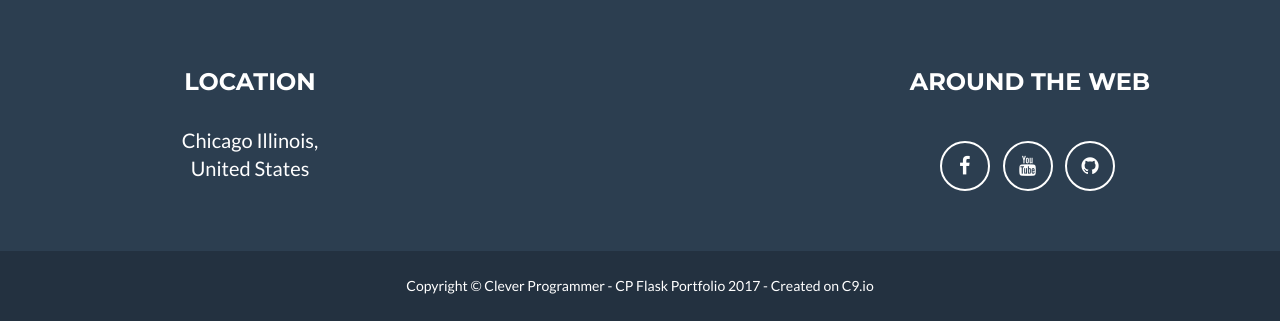
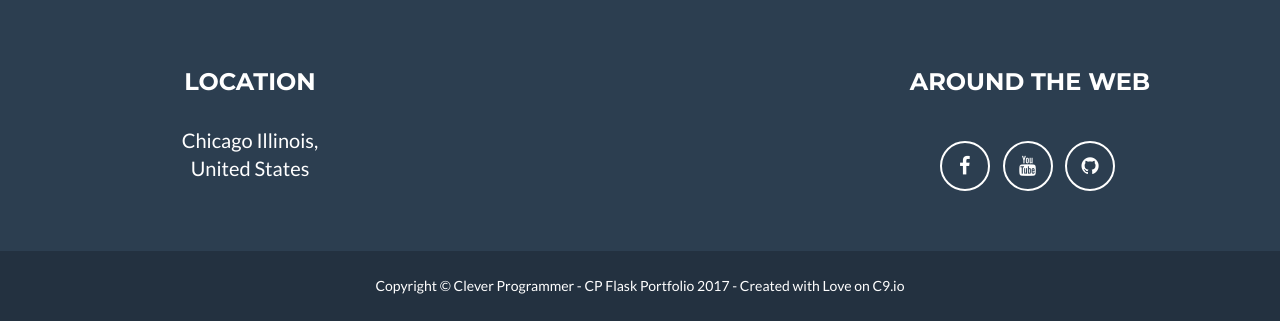
Before and after one commit to leftbrainstuff/flask-cloud9-demo, a Flask app: page / in a window 1280 px wide. Shown: the part 1789-2110 px from the top of the page. Run offline with Flask 2, Linux system fonts and the light colour scheme; some libraries are stand-ins or nearby versions.

Commit message:
made with Lov text update

```diff
--- a/templates/index.html
+++ b/templates/index.html
@@ -199,7 +199,7 @@
             <div class="container">
                 <div class="row">
                     <div class="col-lg-12">
-                        Copyright &copy; Clever Programmer - CP Flask Portfolio 2017 - Created on C9.io
+                        Copyright &copy; Clever Programmer - CP Flask Portfolio 2017 - Created with Love on C9.io
                     </div>
                 </div>
             </div>
```
